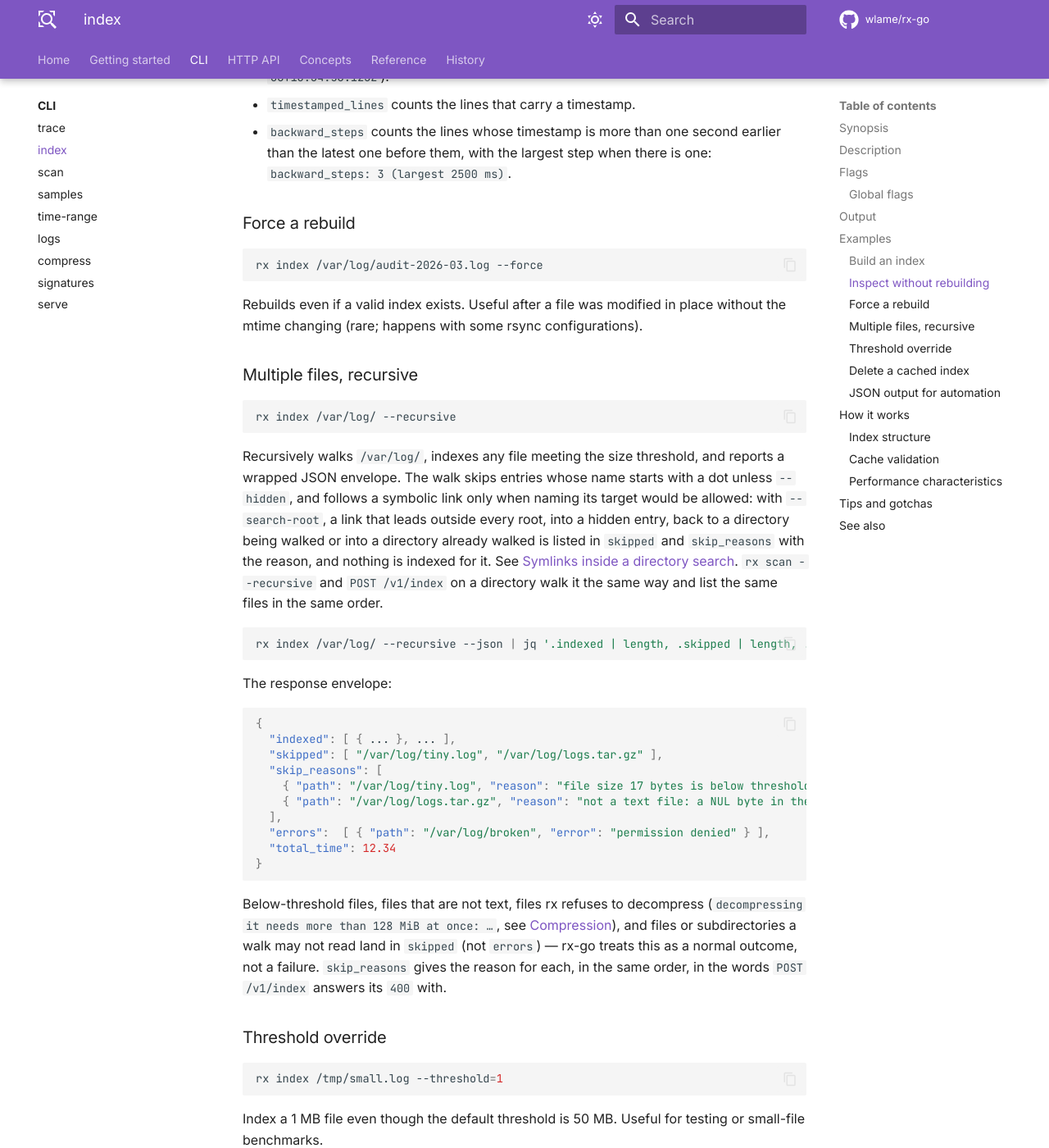
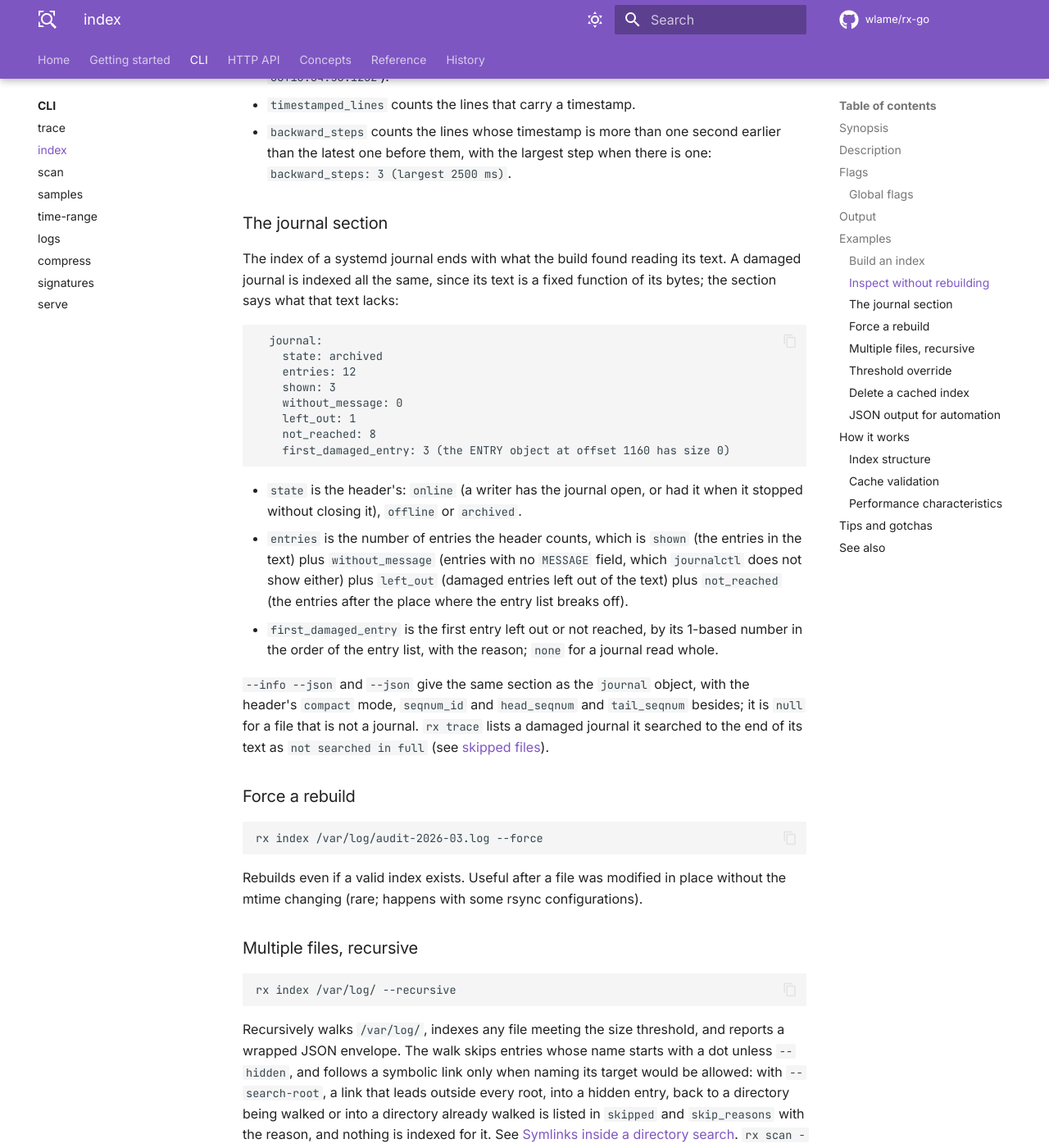
Before and after one commit to wlame/rx-go, an MkDocs documentation site: the page built from docs/cli/line-index.md, in a window 1280 px wide and 1400 px high, scrolled down 3595 px. Shown: the whole window at 82% size. Built offline with MkDocs 1.6.1 and Material for MkDocs 9.7.7, drawn with Linux system fonts in a browser that asks for light colours; comment, search, counter and statistics services are not loaded; the version menu is left out.

Commit message:
Document the journal section of the line index, index format 12 and contract 2.1.

````diff
--- a/docs/cli/line-index.md
+++ b/docs/cli/line-index.md
@@ -164,6 +164,41 @@ build records:
 - `backward_steps` counts the lines whose timestamp is more than one
   second earlier than the latest one before them, with the largest step
   when there is one: `backward_steps: 3 (largest 2500 ms)`.
+
+### The journal section
+
+The index of a systemd journal ends with what the build found reading
+its text. A damaged journal is indexed all the same, since its text is
+a fixed function of its bytes; the section says what that text lacks:
+
+```text
+  journal:
+    state: archived
+    entries: 12
+    shown: 3
+    without_message: 0
+    left_out: 1
+    not_reached: 8
+    first_damaged_entry: 3 (the ENTRY object at offset 1160 has size 0)
+```
+
+- `state` is the header's: `online` (a writer has the journal open, or
+  had it when it stopped without closing it), `offline` or `archived`.
+- `entries` is the number of entries the header counts, which is
+  `shown` (the entries in the text) plus `without_message` (entries
+  with no `MESSAGE` field, which `journalctl` does not show either) plus
+  `left_out` (damaged entries left out of the text) plus `not_reached`
+  (the entries after the place where the entry list breaks off).
+- `first_damaged_entry` is the first entry left out or not reached, by
+  its 1-based number in the order of the entry list, with the reason;
+  `none` for a journal read whole.
+
+`--info --json` and `--json` give the same section as the `journal`
+object, with the header's `compact` mode, `seqnum_id` and `head_seqnum`
+and `tail_seqnum` besides; it is `null` for a file that is not a
+journal. `rx trace` lists a damaged journal it searched to the end of
+its text as `not searched in full` (see
+[skipped files](trace.md#skipped-files-and-their-reasons)).
 
 ### Force a rebuild
 
````
Also changed, not shown: CHANGELOG.md (+25 -0 lines), docs/concepts/line-indexes.md (+16 -2 lines).
